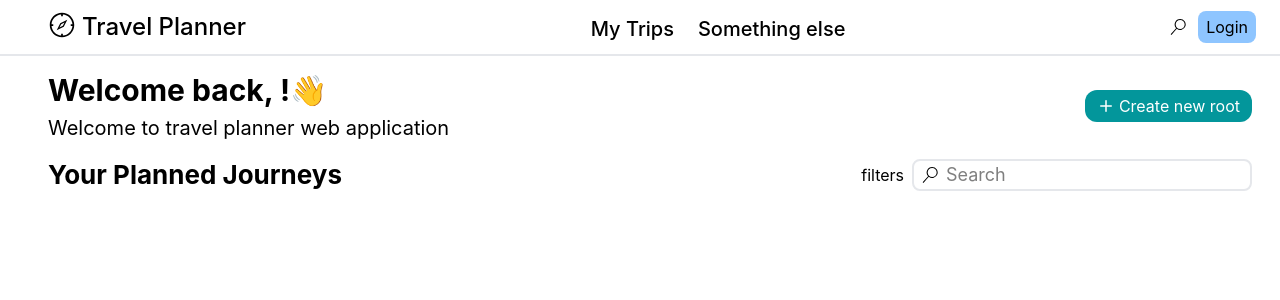
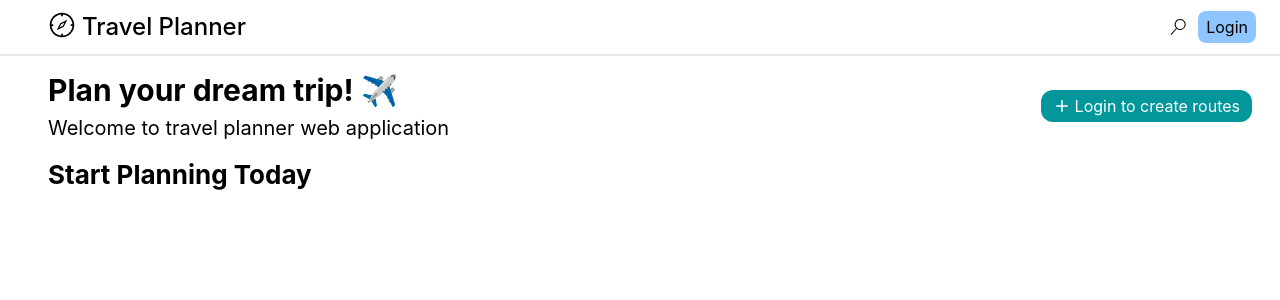
Before and after one commit to ArtemMaliuha/TravelPlanner, a React (Vite) app: page / in a window 1280 px wide. Shown: the top 300 px of the page. Built offline with nearby package versions, Linux system fonts and the light colour scheme; no server answers.

Commit message:
feat: add conditional UI text and login action for guest users

```diff
--- a/src/components/Dashboard.jsx
+++ b/src/components/Dashboard.jsx
@@ -2,28 +2,41 @@ import { FiPlus } from "react-icons/fi";
 import { VscSearch } from "react-icons/vsc";
 import { useStore } from "../store/store";
 import { useShallow } from "zustand/shallow";
+import { auth, googleProvider } from "../firebase";
+import { signInWithPopup } from "firebase/auth";
 
 
 export default function Dashboard() {
-
     const {userName} = useStore(
         useShallow((state) => ({
             userName: state.userName
         }))
     )
 
+    const handleActionClick = async () => {
+        if(userName){
+            alert(`Hello, ${userName}`)
+        }else{
+            try {
+                await signInWithPopup(auth, googleProvider)
+            } catch(error) {
+                console.error(error.message)
+            }
+        }
+    }
+
     return (
         <div className="ml-12 mr-7 mt-3">
             <div className="flex justify-between items-center">
                 <div className="">
-                    <h1 className="text-[30px] font-bold">Welcome back, {userName}!👋</h1>
+                    <h1 className="text-[30px] font-bold">{userName ? `Welcome back, ${userName}!👋` : "Plan your dream trip! ✈️"}</h1>
                     <p className="text-[20px]">Welcome to travel planner web application</p>
                 </div>
-                <button className="flex items-center bg-[#03969b] text-white py-1 px-3 border-none rounded-xl"><FiPlus size={18} className="mr-1"/>Create new root</button>
+                <button className="flex items-center bg-[#03969b] text-white py-1 px-3 border-none rounded-xl" onClick={handleActionClick}><FiPlus size={18} className="mr-1"/>{userName ? "Create new route" : "Login to create routes"}</button>
             </div>
             <div className="flex justify-between items-center mt-3">
-                <h2 className="text-[26px] font-bold">Your Planned Journeys</h2>
-                <div className="flex items-center">
+                <h2 className="text-[26px] font-bold">{userName ? "Your Planned Journeys" : "Start Planning Today"}</h2>
+                <div className={userName ? "flex items-center" : "hidden"}>
                     <p>filters</p>
                     <div className="flex items-center ml-2 border-gray-200 border-[2px] rounded-lg px-2">
                         <VscSearch />
--- a/src/components/Header.jsx
+++ b/src/components/Header.jsx
@@ -18,7 +18,7 @@ export default function Header() {
     const handleLogin = async () => {
         try {
             await signInWithPopup(auth, googleProvider)
-        } catch {
+        } catch(error) {
             console.error(error.message)
         }
     }
@@ -33,7 +33,7 @@ export default function Header() {
                 <VscCompass className="mr-[6px]" style={{transform: 'scaleY(-1)'}} size={28}/>
                 <span className="text-2xl font-medium">Travel Planner</span>
             </div>
-            <div className="w-auto flex">
+            <div className={userName ? "w-auto flex" : "hidden"}>
                 <p className="text-[20px] pt-[3px] ml-[24px] font-medium">My Trips</p>
                 <p className="text-[20px] pt-[3px] ml-[24px] font-medium">Something else</p>
             </div>
```
